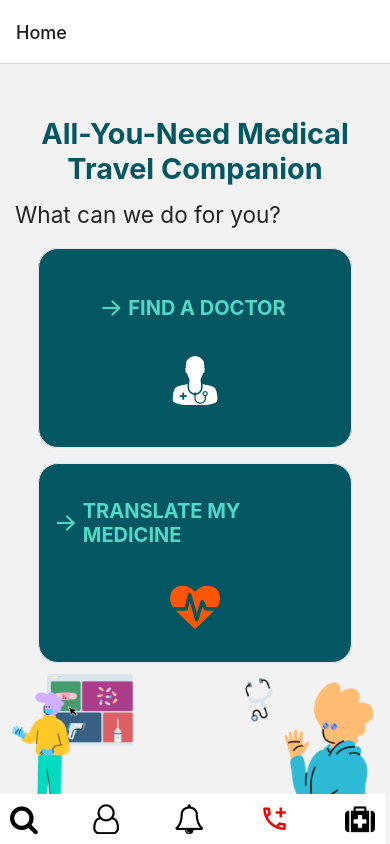
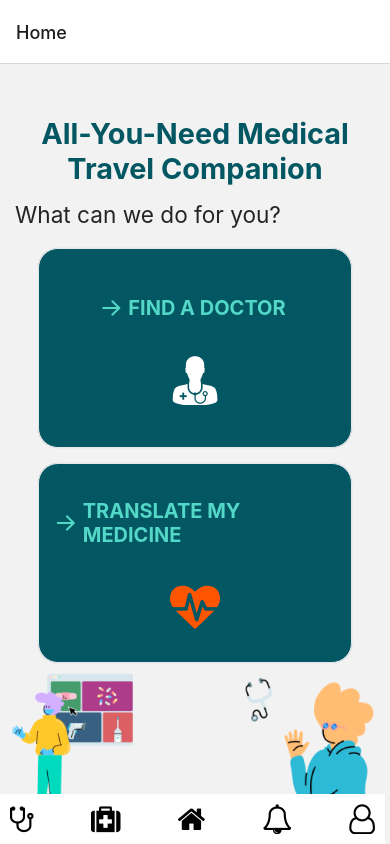
Before and after one commit to ahmadshah99/MediverseApp, a React Native app: screen /Home in a window 390 px wide. Built offline with nearby package versions, Linux system fonts and the light colour scheme.

Commit message:
updated the menu component

```diff
--- a/components/Menu.js
+++ b/components/Menu.js
@@ -4,23 +4,28 @@ import { Icon } from 'react-native-elements';
 
 
 const Menu = ({ navigation }) => {
-    const MagnifyingGlassIcon = <Icon name='search' type='font-awesome' size={30} color='#000000' />;
     const UserIcon = <Icon name='user-o' type='font-awesome' size={30} color='#000000' />;
     const BellIcon = <Icon name='bell-o' type='font-awesome' size={30} color='#000000' />;
-    const PhoneIcon = <Icon name='phone-plus-outline' type='material-community' size={30} color='#FF0000' />;
     const MedkitIcon = <Icon name='medkit' type='font-awesome' size={30} color='#000000' />;
-
+    const HeartIcon = <Icon name='heart-o' type='font-awesome' size={30} color='#000000' />;
+    const StethoscopeIcon = <Icon name='stethoscope' type='font-awesome' size={30} color='#000000' />;
+    const HomeIcon = <Icon name='home' type='font-awesome' size={30} color='#000000' />;
 
     return (
         <View style={styles.footer}>
             <TouchableHighlight onPress={() => navigation.navigate('Search Doctors')}>
                 <View>
-                    {MagnifyingGlassIcon}
+                    {StethoscopeIcon}
                 </View>
             </TouchableHighlight>
-            <TouchableHighlight onPress={() => navigation.navigate('User Profile')}>
+            <TouchableHighlight onPress={() => navigation.navigate('Medicine Translator')}>
                 <View>
-                    {UserIcon}
+                    {MedkitIcon}
+                </View>
+            </TouchableHighlight>
+            <TouchableHighlight onPress={() => navigation.navigate('Home')}>
+                <View>
+                    {HomeIcon}
                 </View>
             </TouchableHighlight>
             <TouchableHighlight onPress={() => navigation.navigate('')}>
@@ -28,14 +33,9 @@ const Menu = ({ navigation }) => {
                     {BellIcon}
                 </View>
             </TouchableHighlight>
-            <TouchableHighlight onPress={() => navigation.navigate('Emergency Call')}>
+            <TouchableHighlight onPress={() => navigation.navigate('User Profile')}>
                 <View>
-                    {PhoneIcon}
-                </View>
-            </TouchableHighlight>
-            <TouchableHighlight onPress={() => navigation.navigate('Medicine Translator')}>
-                <View>
-                    {MedkitIcon}
+                    {UserIcon}
                 </View>
             </TouchableHighlight>
         </View>
```
